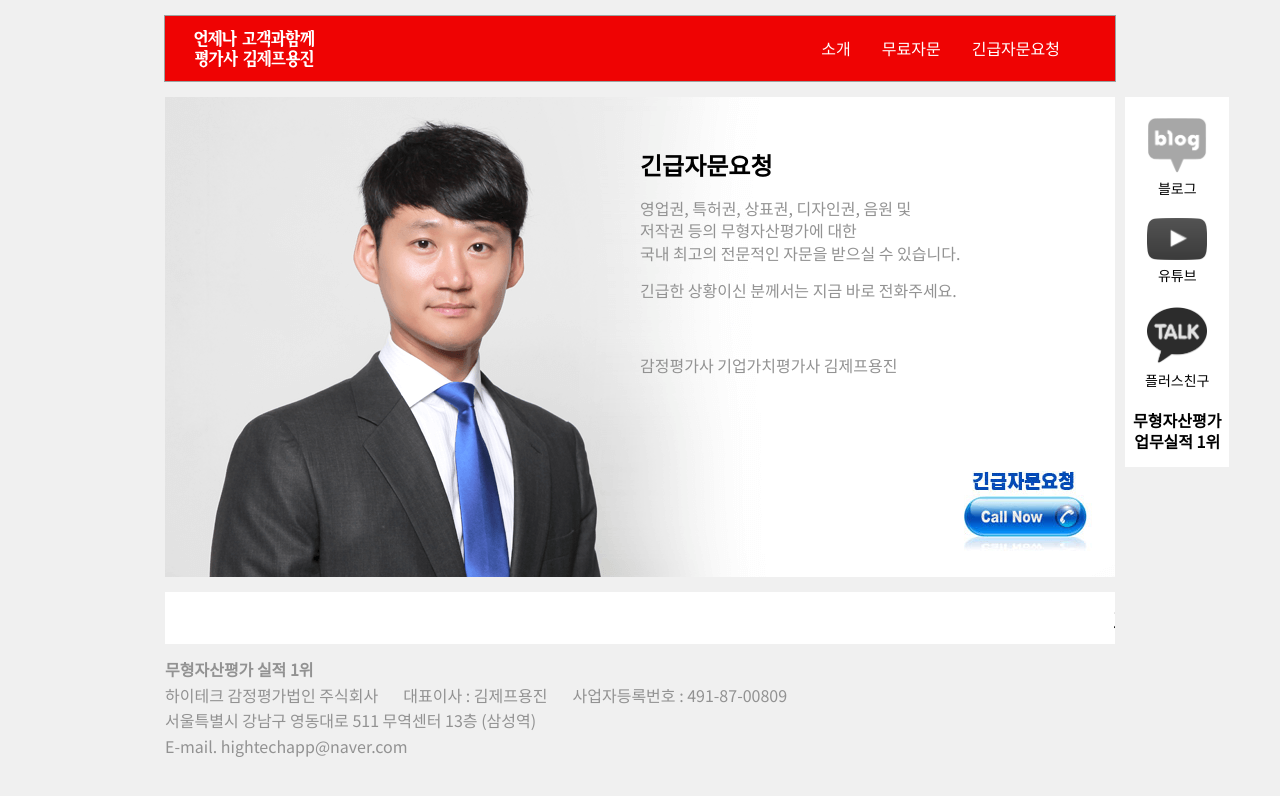
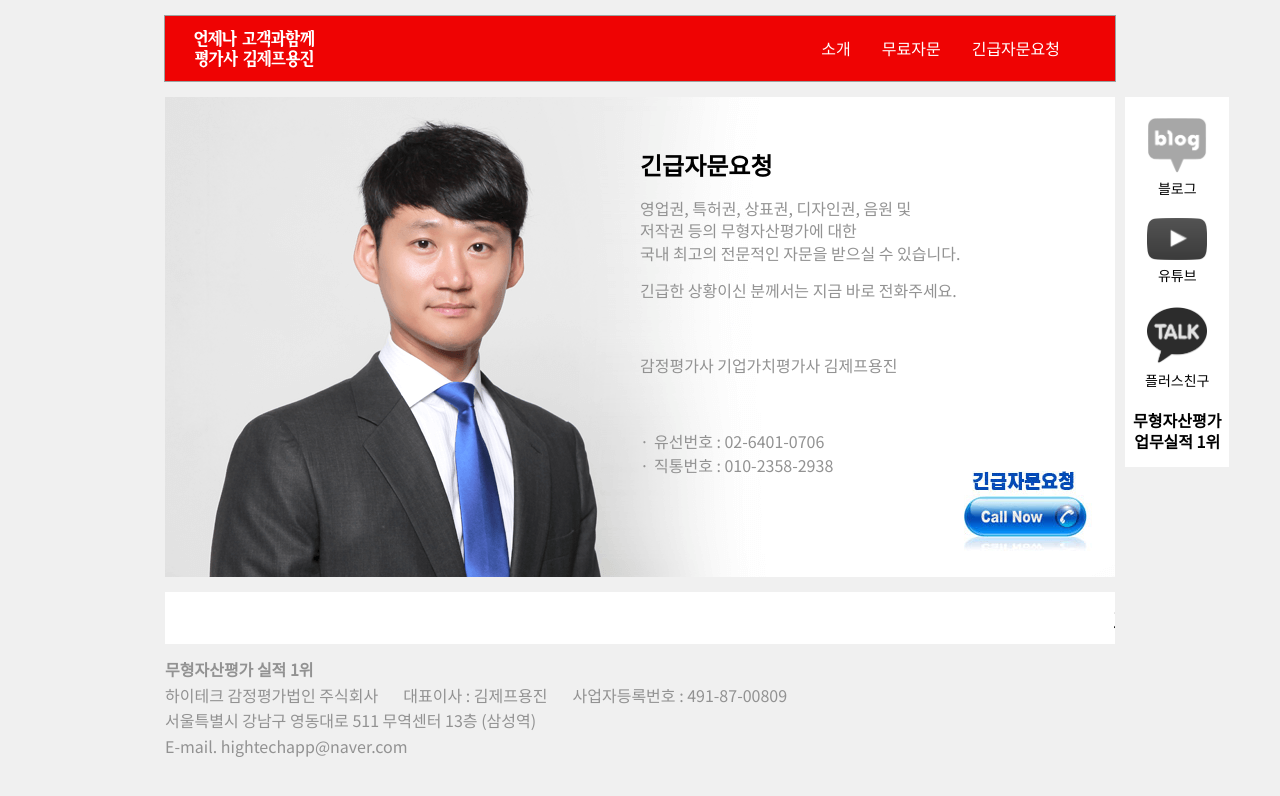
Before and after one commit to gliburch/kimyongjin, a Jekyll site: the page built from 3-emergency.md, in a window 1280 px wide. Shown: the top 796 px of the page. Built offline with Jekyll 4.4.1, drawn with Linux system fonts in a browser that asks for light colours; nearby versions of some CDN libraries.

Commit message:
Minor fix

```diff
--- a/3-emergency.md
+++ b/3-emergency.md
@@ -18,7 +18,11 @@ permalink: /emergency/
 
 감정평가사 기업가치평가사 김제프용진
 
-<!-- 핸드폰 : [010-2358-2938](tel:010-2358-2938)<br> -->
-<!-- 사무실 : [{{ site.company_tel }}](tel:{{ site.company_tel }}) -->
+<br>
+
+<ul>
+<li>유선번호 : {{ site.company_tel }}</li>
+<li>직통번호 : 010-2358-2938</li>
+</ul>
 
 {% include contacts.html %}
--- a/assets/css/default.css
+++ b/assets/css/default.css
@@ -58,7 +58,7 @@ main > ul li {
   list-style: none;
 }
 main > ul li:before {
-  content:"–";
+  content:"·";
   display:inline-block;
   margin-right:5px;
 }
```
